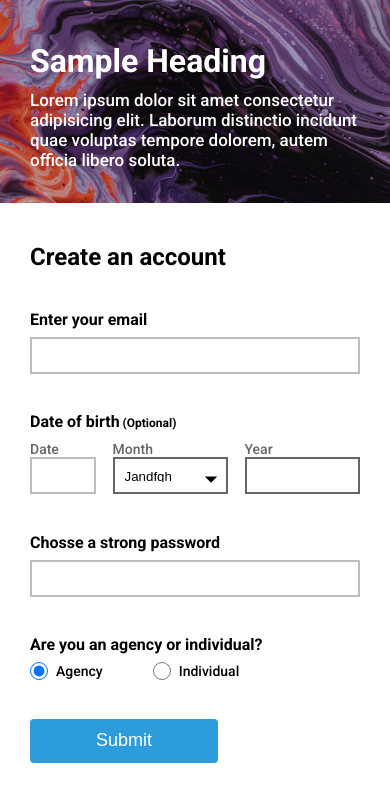
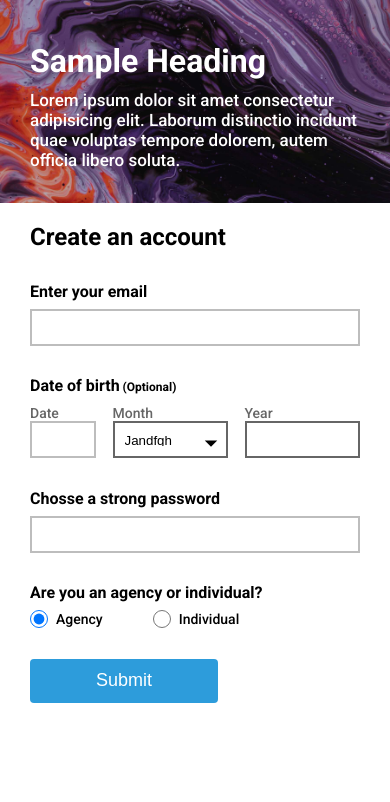
Before and after one commit to IshanChauhan79/wingify-assignment, a React (Create React App) app: page / in a window 390 px wide. Shown: the top 802 px of the page. Built offline with nearby package versions, Linux system fonts and the light colour scheme.

Commit message:
validation for radio and day - fix height for create account and add label in radio

```diff
--- a/src/Components/BackgroundEllipse/BackgroundEllipse.js
+++ b/src/Components/BackgroundEllipse/BackgroundEllipse.js
@@ -2,6 +2,7 @@ import React from "react";
 import classes from "./BackgroundEllipse.module.css";
 
 function BackgroundEllipse() {
+  console.log("hello")
   return <div className={classes.BackgroundEllipse}>
       <div className={classes.BackgroundEllipseComponent}></div>
   </div>;
--- a/src/Components/Home/CreateAccount/CreateAccount.js
+++ b/src/Components/Home/CreateAccount/CreateAccount.js
@@ -1,4 +1,4 @@
-import React, { useCallback, useState } from "react";
+import React, { useCallback, useMemo, useState } from "react";
 import classes from "./CreateAccount.module.css";
 import Inputs from "../../UI/Inputs/Inputs";
 import RadioButton from "../../UI/RadioButton/RadioButton";
@@ -9,6 +9,9 @@ function CreateAccount() {
   const [password, setPassword] = useState("");
   const [isEmailValid, setIsEmailValid] = useState(true);
   const [isPasswordValid, setIsPasswordValid] = useState(true);
+  const [agencyOrInd, setAgencyOrInd] = useState("agency");
+  const [day, setday] = useState("");
+  const [isDayValid, setIsDayValid] = useState(true);
 
   const inputChangeHandler = useCallback(
     (e, type) => {
@@ -24,9 +27,19 @@ function CreateAccount() {
         }
         setPassword(e.target.value.trim());
       }
+      if (type === "day") {
+        if (!isDayValid) {
+          setIsDayValid(true);
+        }
+        setday(e.target.value.trim());
+      }
     },
-    [isEmailValid, isPasswordValid]
+    [isEmailValid, isPasswordValid, isDayValid]
   );
+
+  const agencyIndividualChangeHandler = useCallback((e) => {
+    setAgencyOrInd(e.target.value);
+  }, []);
 
   const formSubmitHandler = (e) => {
     e.preventDefault();
@@ -35,13 +48,16 @@ function CreateAccount() {
     if (!checkEmail) {
       setIsEmailValid(false);
     }
+    if (day === "") {
+      setIsDayValid(false);
+    }
     if (!checkPassword) {
       setIsPasswordValid(false);
       return;
     }
-    if (checkPassword && checkEmail) {
+    if (checkPassword && checkEmail && day === "") {
       console.log("email and password is valid");
-      console.log(email, password);
+      console.log(email, password, day, agencyOrInd);
     }
   };
 
@@ -57,6 +73,7 @@ function CreateAccount() {
             change={inputChangeHandler}
             error={!isEmailValid}
             value={email}
+            errorMessage="Please add valid email address"
           />
         </div>
         <div className={classes.InputDataContainer}>
@@ -70,7 +87,15 @@ function CreateAccount() {
           <div className={classes.DOBContainer}>
             <div className={classes.DOBDate}>
               <div className={classes.DOBType}>Date</div>
-              <Inputs type="nnumber" min={1} max={31} error={false} />
+              <Inputs
+                type="number"
+                typeFor="day"
+                min={1}
+                max={31}
+                change={inputChangeHandler}
+                value={day}
+                error={!isDayValid}
+              />
             </div>
             <div className={classes.DOBMonth}>
               <div className={classes.DOBType}>Month</div>
@@ -104,16 +129,23 @@ function CreateAccount() {
             change={inputChangeHandler}
             error={!isPasswordValid}
             value={password}
+            errorMessage="Please add valid password"
           />
         </div>
         <div className={classes.InputDataContainer}>
           <div className={classes.InputDataDescription}>
             Are you an agency or individual?
           </div>
-          <RadioButton
-            buttonList={["Agency", "Individual"]}
-            name="agency_individual"
-          />
+          {useMemo(
+            () => (
+              <RadioButton
+                buttonList={["Agency", "Individual"]}
+                name="agency_individual"
+                change={agencyIndividualChangeHandler}
+              />
+            ),
+            [agencyIndividualChangeHandler]
+          )}
         </div>
         <button type="submit" className={classes.SubmitAccountForm}>
           Submit
--- a/src/Components/Home/CreateAccount/CreateAccount.module.css
+++ b/src/Components/Home/CreateAccount/CreateAccount.module.css
@@ -38,20 +38,7 @@
 .InputDataDescriptionSpan {
   font-size: 1.2rem;
 }
-.InputDataContainer > input {
-  border: 2px solid #eb5757;
-  width: 100%;
-  height: 37px;
-  padding: 0 1rem;
-  font-size: 14px;
-  line-height: 16px;
-  color: #666666;
-  transition: all 0.3s ease-in-out;
-}
-.InputDataContainer > input:focus {
-  outline: none;
-  border: 2px solid #666666;
-}
+
 
 .DOBContainer {
   display: flex;
@@ -108,24 +95,24 @@
 }
 
 @media screen and (max-width: 56em) {
+
   .CreateAccount {
     padding: 2rem 4rem;
     width: 35rem;
-    height: 55rem;
+    height: 52rem;
   }
 }
 @media screen and (max-width: 42em) {
   .CreateAccount {
     flex-grow: 2;
-    padding: 4rem 5rem;
+    padding: 2.5rem 5rem;
     width: 85%;
     margin: 0 auto;
-    max-height: 60rem;
   }
 }
 @media screen and (max-width: 32em) {
   .CreateAccount {
     width: 100%;
-    padding: 4rem 3rem;
+    padding: 2rem 3rem;
   }
 }
--- a/src/Components/Home/HeadingSection/HeadingSection.module.css
+++ b/src/Components/Home/HeadingSection/HeadingSection.module.css
@@ -53,6 +53,7 @@
     border-radius: 0;
     overflow: hidden;
     width: 100%;
+    max-height: 22rem;
   }
   .ImageForDesktop {
     display: none;
--- a/src/Components/Home/Home.module.css
+++ b/src/Components/Home/Home.module.css
@@ -21,6 +21,5 @@
     border-radius: 0;
     display: flex;
     flex-direction: column;
-    height: 100vh;
   }
 }
--- a/src/Components/UI/Inputs/Inputs.js
+++ b/src/Components/UI/Inputs/Inputs.js
@@ -9,6 +9,8 @@ function Inputs(props) {
           type="number"
           min={props.min}
           max={props.max}
+          value={props.value}
+          onChange={(e) => props.change(e, props.typeFor)}
           className={[
             classes.InputText,
             props.error ? classes.InputError : null,
@@ -29,9 +31,7 @@ function Inputs(props) {
         ].join(" ")}
       />
       {props.error ? (
-        <div className={classes.InputErrorMessage}>
-          Please add valid email address
-        </div>
+        <div className={classes.InputErrorMessage}>{props.errorMessage}</div>
       ) : null}
     </div>
   );
--- a/src/Components/UI/RadioButton/RadioButton.js
+++ b/src/Components/UI/RadioButton/RadioButton.js
@@ -2,18 +2,22 @@ import React from "react";
 import classes from "./RadioButton.module.css";
 
 function RadioButton(props) {
+  console.log("radio");
   return (
     <div className={classes.RadioButton}>
       {props.buttonList.map((item, i) => [
         <input
           type="radio"
-          // id={props.name}
+          id={item}
           name={props.name}
           value={item}
-          defaultChecked={i===0}
+          defaultChecked={i === 0}
           key={item}
+          onChange={props.change}
         />,
-        <span key={item + i}>{item}</span>,
+        <label htmlFor={item} key={item + i}>
+          {item}
+        </label>,
       ])}
     </div>
   );
--- a/src/Components/UI/RadioButton/RadioButton.module.css
+++ b/src/Components/UI/RadioButton/RadioButton.module.css
@@ -7,7 +7,7 @@
   height: 1.8rem;
   margin: 0;
 }
-.RadioButton > span {
+.RadioButton > label {
   margin: 0 5rem 0 0.8rem;
   font-size: 1.4rem;
 }
```
